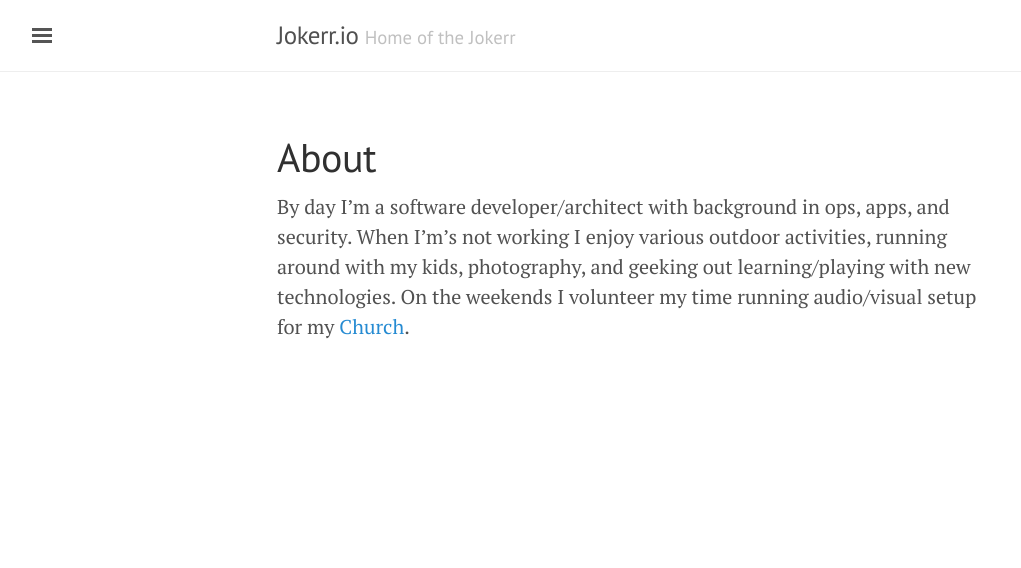
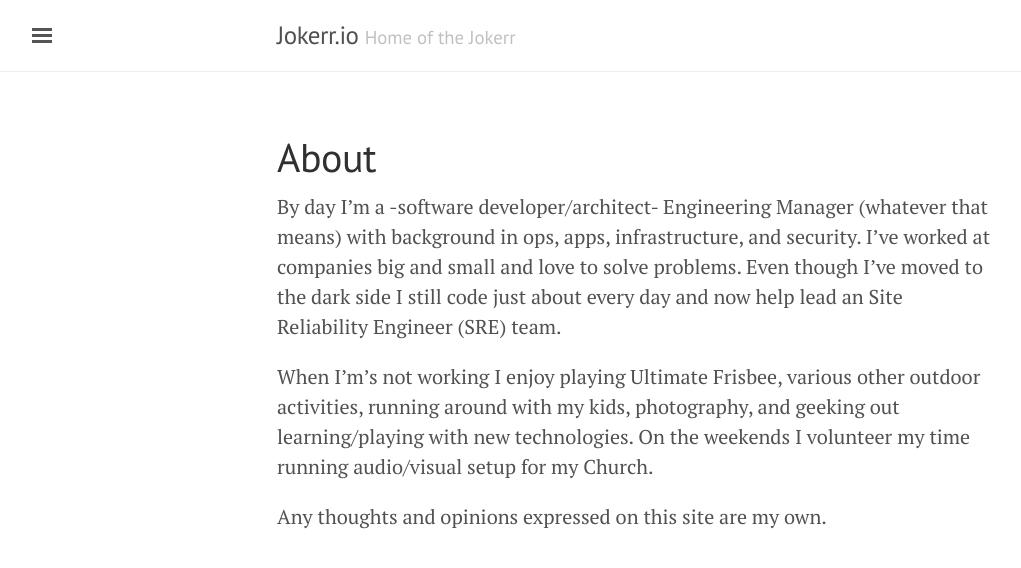
Before and after one commit to jokerr/jokerr.github.io, a Jekyll site: the page built from about.md, in a window 1280 px wide. Shown: the top 568 px of the page, without its empty margins (3-1024 px from the left). Built offline with Jekyll 4.4.1, drawn with Linux system fonts in a browser that asks for light colours.

Commit message:
updating about page

```diff
--- a/about.md
+++ b/about.md
@@ -4,6 +4,8 @@ title: About
 permalink: /about/
 ---
 
-By day I'm a software developer/architect with background in ops, apps, and security. When I'm's not working I enjoy
-various outdoor activities, running around with my kids, photography, and geeking out learning/playing with new
-technologies.  On the weekends I volunteer my time running audio/visual setup for my [Church](http://heightscc.com/).
+By day I'm a -software developer/architect- Engineering Manager (whatever that means) with background in ops, apps, infrastructure, and security. I've worked at companies big and small and love to solve problems.  Even though I've moved to the dark side I still code just about every day and now help lead an Site Reliability Engineer (SRE) team.
+
+When I'm's not working I enjoy playing Ultimate Frisbee, various other outdoor activities, running around with my kids, photography, and geeking out learning/playing with new technologies.  On the weekends I volunteer my time running audio/visual setup for my Church.
+
+Any thoughts and opinions expressed on this site are my own.
```
